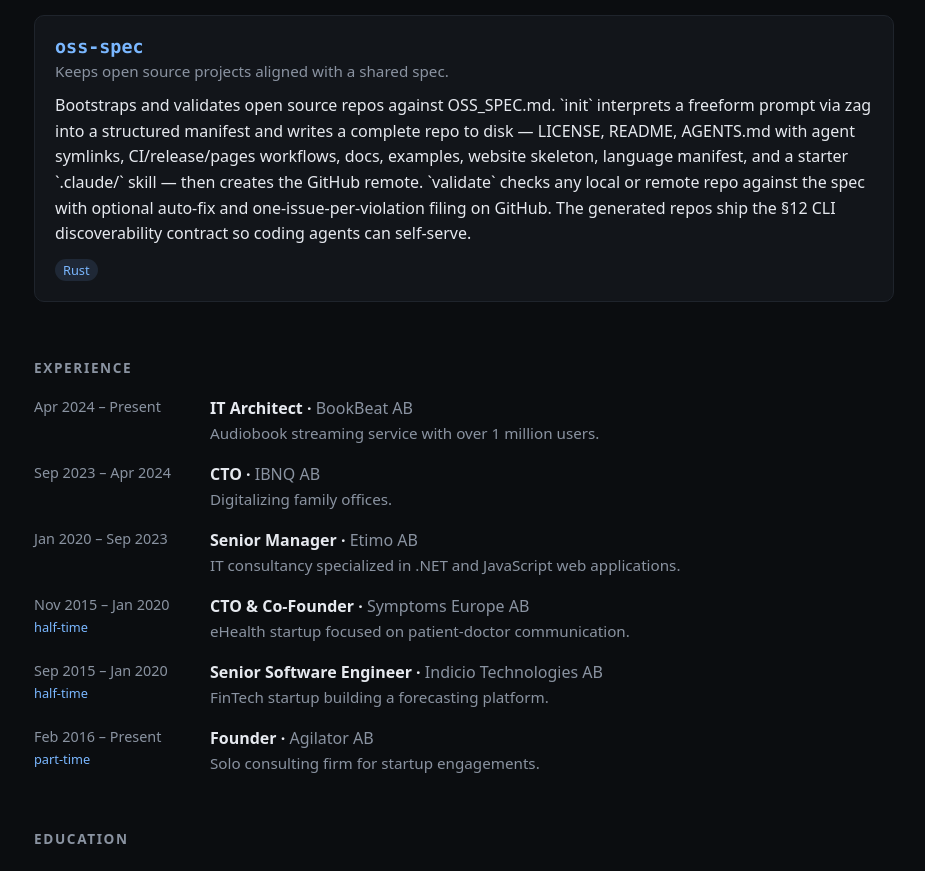
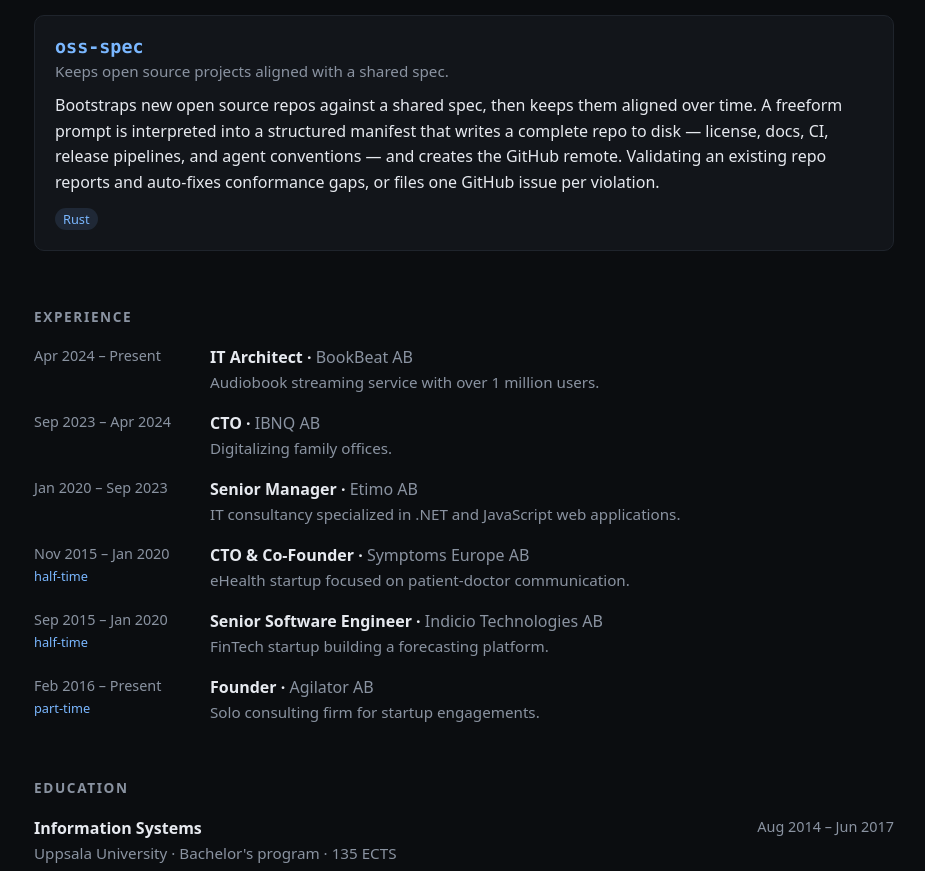
Before and after one commit to niclaslindstedt/cv, a React (Vite) app: page / in a window 1280 px wide. Shown: the part 1630-2501 px from the top of the page, without its empty margins (176-1101 px from the left). Built offline with nearby package versions, Linux system fonts and the light colour scheme.

Commit message:
Tighten oss-spec description to match project style

```diff
--- a/src/data/cv.ts
+++ b/src/data/cv.ts
@@ -105,7 +105,7 @@ export const cv: CV = {
       name: "oss-spec",
       tagline: "Keeps open source projects aligned with a shared spec.",
       description:
-        "Bootstraps and validates open source repos against OSS_SPEC.md. `init` interprets a freeform prompt via zag into a structured manifest and writes a complete repo to disk — LICENSE, README, AGENTS.md with agent symlinks, CI/release/pages workflows, docs, examples, website skeleton, language manifest, and a starter `.claude/` skill — then creates the GitHub remote. `validate` checks any local or remote repo against the spec with optional auto-fix and one-issue-per-violation filing on GitHub. The generated repos ship the §12 CLI discoverability contract so coding agents can self-serve.",
+        "Bootstraps new open source repos against a shared spec, then keeps them aligned over time. A freeform prompt is interpreted into a structured manifest that writes a complete repo to disk — license, docs, CI, release pipelines, and agent conventions — and creates the GitHub remote. Validating an existing repo reports and auto-fixes conformance gaps, or files one GitHub issue per violation.",
       stack: ["Rust"],
       repo: "https://github.com/niclaslindstedt/oss-spec",
     },
```
